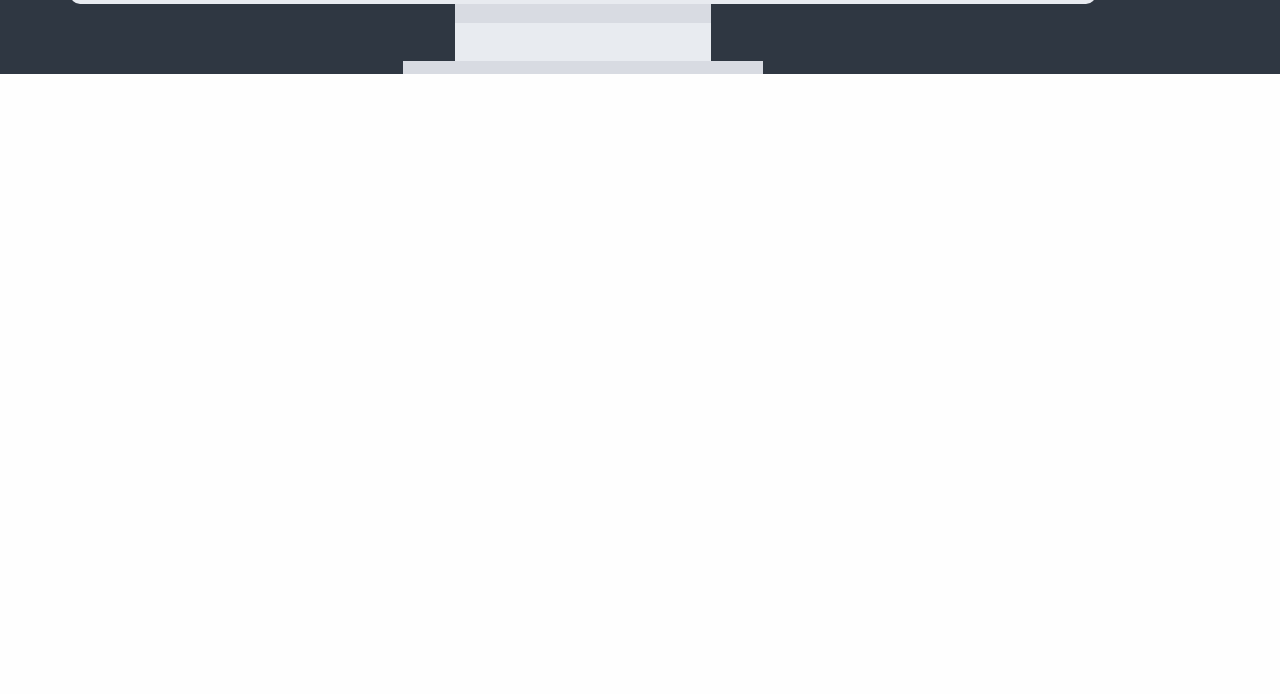
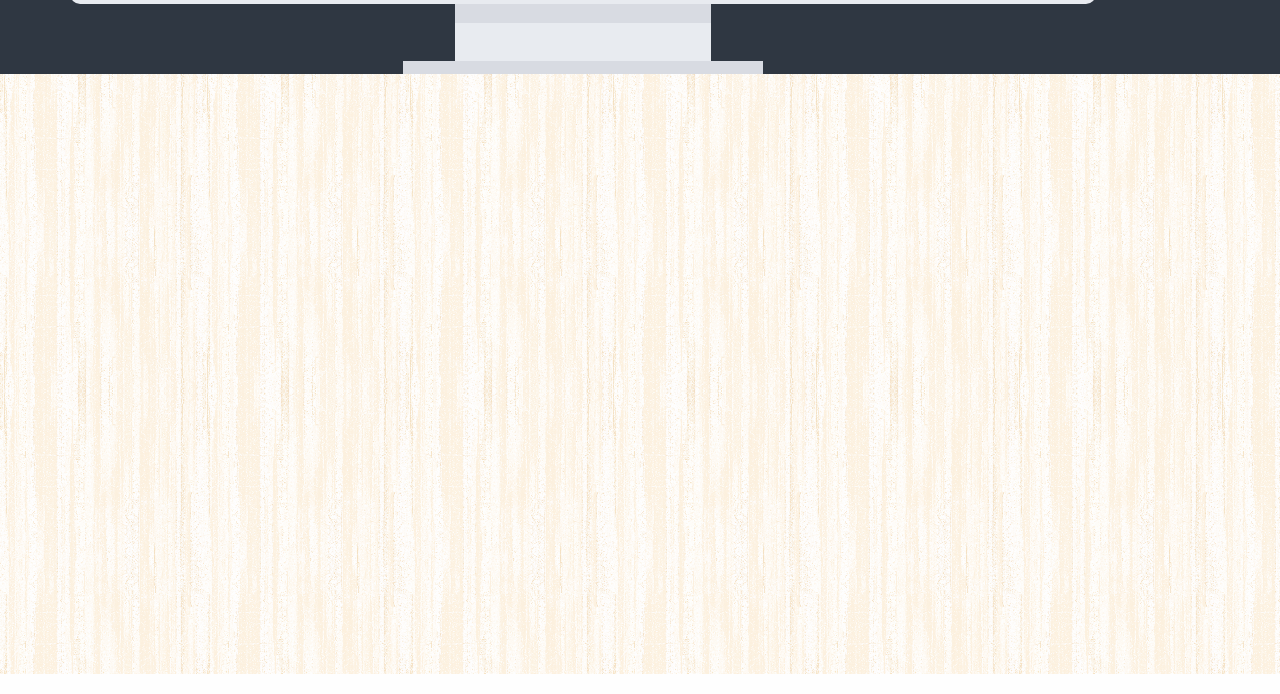
Before and after one commit to WEB-Studies/web-studies.github.io, a plain HTML site: page index.html in a window 1280 px wide. Shown: the part 454-1148 px from the top of the page. Before the commit the page ends 800 px from the top, so only its background shows below. Drawn offline with nearby package versions, Linux system fonts and the light colour scheme; some packages are replaced by stand-ins of ours.

Commit message:
First version.

```diff
--- a/assets/css/index.css
+++ b/assets/css/index.css
@@ -1212,5 +1212,9 @@ li.document > .document-name {
     transform: translate(-50%, 10%);
 }
 
-/* Hide arrow */
-/*@media only screen and (max-*/
+.table {
+  position: relative;
+	height: 600px;
+	width: 100%;
+  background-image: url('../images/wood-pattern.png');
+}
--- a/index.html
+++ b/index.html
@@ -4,31 +4,6 @@
 		<meta charset="utf-8">
 		<meta http-equiv="X-UA-Compatible" content="IE=edge">
 		<meta name="viewport" content="width=device-width, initial-scale=1">
-
-        <title>Mavins | Escola de Computação</title>
-		<link rel="icon" type="image/png" href="assets/images/favicon.png">
-
-		<!-- General -->
-		<meta name="description" content="Nós ensinamos computação na prática, com textos e vídeos criativos em português!">
-
-		<!-- Open Graph -->
-		<meta property="og:site_name" content="Mavins">
-		<meta property="og:type" content="website">
-		<meta property="og:title" content="Mavins | Escola de Computação">
-		<meta property="og:url" content="https://mavins.com.br/">
-		<meta property="og:description" content="Nós ensinamos computação na prática, com textos e vídeos criativos em português!">
-		<meta property="og:image" content="https://mavins.com.brassets/images/default-meta-image.png">
-
-		<!-- Twitter cards -->
-		<meta name="twitter:card" content="summary">
-		<meta name="twitter:site" content="@https://twitter.com/EscolaMavins">
-		<meta name="twitter:title" content="Mavins | Escola de Computação">
-		<meta name="twitter:description" content="Nós ensinamos computação na prática, com textos e vídeos criativos em português!">
-		<meta name="twitter:image:src" content="https://mavins.com.brassets/images/default-meta-image.png">
-
-
-		<!-- Canonical URL -->
-		<link rel="canonical" href="https://mavins.com.br/">
 
 		<!-- CSS -->
 		<!-- TODO: Fix Bootstrap + Rouge CSS errors. -->
@@ -412,7 +387,10 @@
 				</div>
 			</div>
 		</section>
-
+        <section>
+		    <div class="table">
+		    </div>
+	    </section>
         <!-- Javascript -->
 		<script src="https://ajax.googleapis.com/ajax/libs/jquery/1.12.4/jquery.min.js"></script>
 		<script src="https://maxcdn.bootstrapcdn.com/bootstrap/3.3.7/js/bootstrap.min.js" integrity="sha384-Tc5IQib027qvyjSMfHjOMaLkfuWVxZxUPnCJA7l2mCWNIpG9mGCD8wGNIcPD7Txa" crossorigin="anonymous"></script>
```
Also changed, not shown: assets/images/wood-pattern.png (added).
